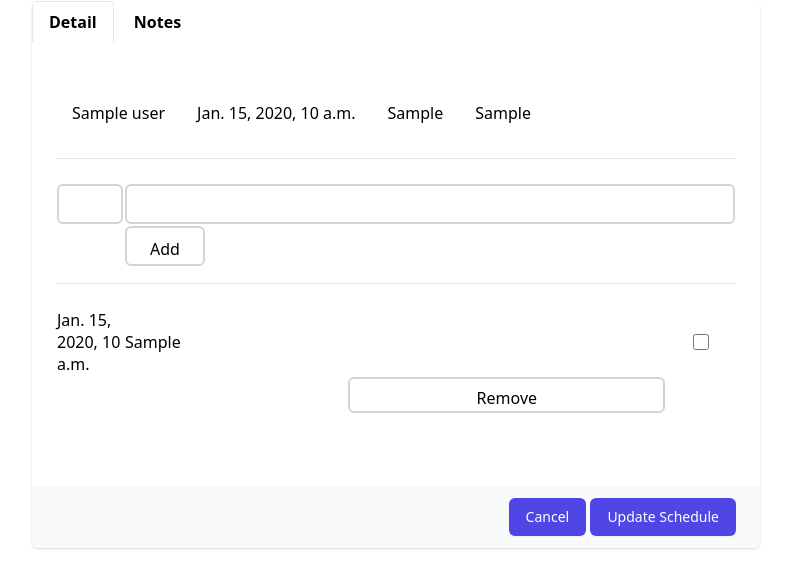
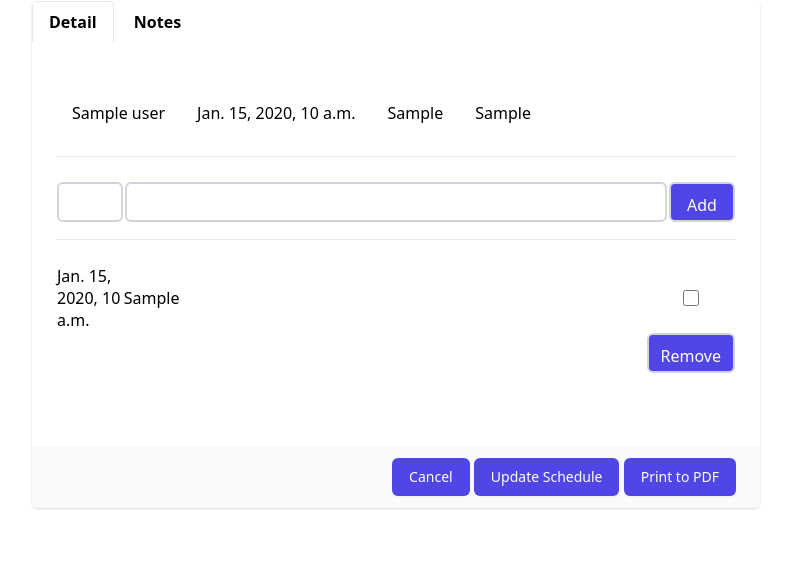
Before and after one commit to Rayray3099/blue-panda, a Django app: template scheduler/templates/scheduler/schedule_update.html in a window 1280 px wide. Shown: the part 170-758 px from the top of the page, without its empty margins (244-1034 px from the left). Run offline with Django 3.2, Linux system fonts and the light colour scheme; the template is opened without the code that fills it: most values are stand-ins (such as "Sample title", 1, 10 or a date in 2020); form fields are guessed from the names that the template uses.

Commit message:
Add files via upload

```diff
--- a/scheduler/templates/scheduler/schedule_update.html
+++ b/scheduler/templates/scheduler/schedule_update.html
@@ -95,24 +95,13 @@ textarea:focus, input:focus{
 	              			<td class="inline-flex justify-center py-2 px-4 text-md font-medium rounded-md text-black">
 	              			{{ schedule.schedule_day }}</td>
 
-
-
-	              		</tr>
-
-	              		<tr>
-	              			<td></td>
-	              			<td></td>
-	              			<td></td>
-
-	              			<td></td>
-	              			<td></td>
 	              		</tr>
 
 	              	</table>
 
+					</form>
+
 	              </div>
-
-</form>
 
 
 	              <div class="col-span-6 sm:col-span-6">
@@ -129,36 +118,30 @@ textarea:focus, input:focus{
 	              	<table width="100%">
 
 		              	<tr>
-
 			              	<td width="10%">
 		              		<div class="border-2 border-gray-300 bg-white h-10 px-3 rounded-md text-md focus:outline-none">
 			              		{{ form.schedule_time }}
 			              	</div>
 			              	</td>
 
-	              	<td>
+			              	<td width="80%">
 		              		<div class="border-2 border-gray-300 bg-white h-10 px-3 rounded-md text-md focus:outline-none">
 		              			{{ form.schedule_item }}
 		              		</div>
 			              	</td>
 
-					</tr>
-
-					<tr>
-						<td></td>
-
 							<td>
-	              		<input type="submit" name="add_cart" class="border-2 border-gray-300 bg-white h-10 w-20 px-3 rounded-md text-md focus:outline-none" value="Add">
+		              		<input type="submit" name="add_cart" class="border-2 border-gray-300 bg-white h-10 px-3 font-medium rounded-md text-white bg-indigo-600 hover:bg-indigo-700 focus:outline-none focus:ring-2 focus:ring-offset-2 focus:ring-indigo-500" value="Add">
 		              		</td>
 
 						</tr>
 
 
-
 	              	</table>
 
+					</form>
 
-					</form>
+
 
 	              	<hr>
 
@@ -186,7 +169,7 @@ textarea:focus, input:focus{
 	                  		<tr>
 
 	                  		<td width="10%">{{ schedule.schedule_time }}</td>
-	                  		<td>{{ schedule.schedule_item }}</td>
+	                  		<td width="80%">{{ schedule.schedule_item }}</td>
 
 	                  		<td></td>
 	                  		<td>
@@ -204,17 +187,14 @@ textarea:focus, input:focus{
 
 	                  		<tr>
 
+	                  			<td>
+	                  			</td>
+
+	                  			<td></td>
 	                  			<td></td>
 
 	                  			<td>
-			              		</td>
-
-	                  			<td>
-			              		<input type="submit" name="delete_product" value="Remove" class="border-2 border-gray-300 bg-white h-9 px-2 rounded-md text-md focus:outline-none">
-	                  			</td>
-
-	                  			<td>
-
+			              		<input type="submit" name="delete_product" value="Remove" class="border-2 border-gray-300 bg-white h-10 px-3 font-medium rounded-md text-white bg-indigo-600 hover:bg-indigo-700 focus:outline-none focus:ring-2 focus:ring-offset-2 focus:ring-indigo-500">
 	                  			</td>
 
 		              		</tr>
@@ -254,6 +234,9 @@ textarea:focus, input:focus{
 
 	  <button type="submit" name="schedule_create" form="schedule_create" class="inline-flex justify-center py-2 px-4 border border-transparent shadow-sm text-sm font-medium rounded-md text-white bg-indigo-600 hover:bg-indigo-700 focus:outline-none focus:ring-2 focus:ring-offset-2 focus:ring-indigo-500">Update Schedule</button>
 
+	  <button onclick="window.print()" class="inline-flex justify-center py-2 px-4 border border-transparent shadow-sm text-sm font-medium rounded-md text-white bg-indigo-600 hover:bg-indigo-700 focus:outline-none focus:ring-2 focus:ring-offset-2 focus:ring-indigo-500">Print to PDF</button>
+
+
 	</div>
 
 
```
Lines whose indentation alone changed are shown as unchanged.
